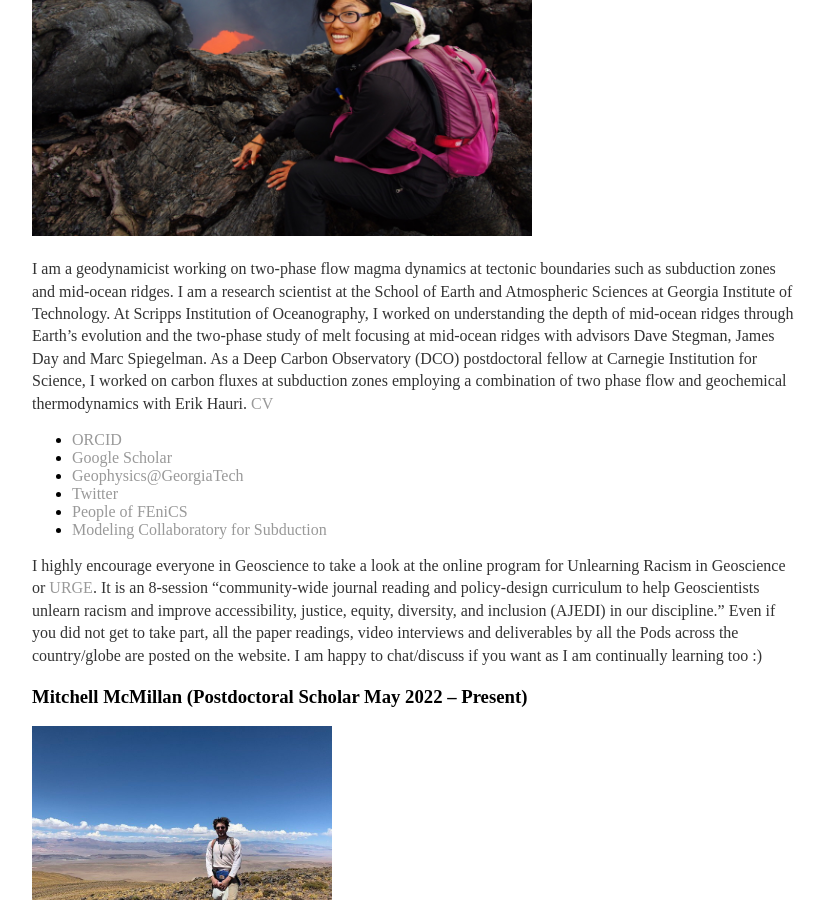
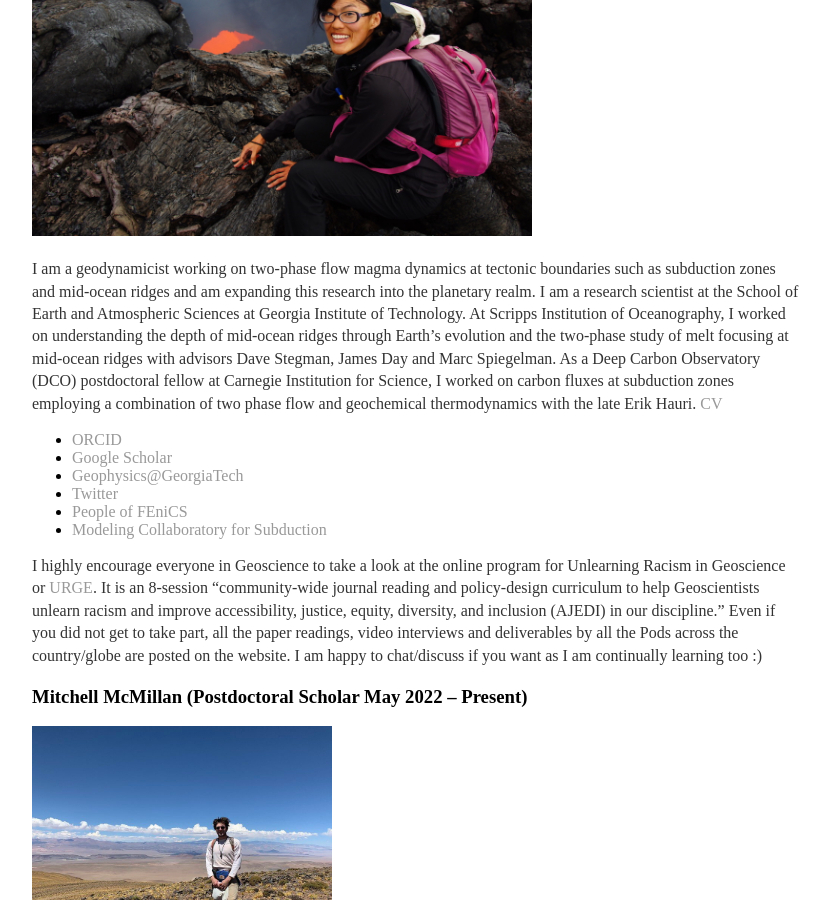
Before and after one commit to joycesim/joycesim.github.io, a Jekyll site: the page built from group/index.md, in a window 1280 px wide and 900 px high, scrolled down 363 px. Shown: the whole window, without its empty margins (224-1054 px from the left). Built offline with Jekyll 4.4.1, drawn with Linux system fonts in a browser that asks for light colours.

Commit message:
Update index.md

```diff
--- a/group/index.md
+++ b/group/index.md
@@ -7,7 +7,7 @@
 ### Dr Shi Joyce Sim (PI, She/her)
 <img src="/image/Profile3.JPG" alt="Kamchatka 2013" title="Kamchatka 2013." width="500" />
 
-I am a geodynamicist working on two-phase flow magma dynamics at tectonic boundaries such as subduction zones and mid-ocean ridges. I am a research scientist at the School of Earth and Atmospheric Sciences at Georgia Institute of Technology. At Scripps Institution of Oceanography, I worked on understanding the depth of mid-ocean ridges through Earth's evolution and the two-phase study of melt focusing at mid-ocean ridges with advisors Dave Stegman, James Day and Marc Spiegelman. As a Deep Carbon Observatory (DCO) postdoctoral fellow at Carnegie Institution for Science, I worked on carbon fluxes at subduction zones employing a combination of two phase flow and geochemical thermodynamics with Erik Hauri. [CV](https://joycesim.github.io/cv/)
+I am a geodynamicist working on two-phase flow magma dynamics at tectonic boundaries such as subduction zones and mid-ocean ridges and am expanding this research into the planetary realm. I am a research scientist at the School of Earth and Atmospheric Sciences at Georgia Institute of Technology. At Scripps Institution of Oceanography, I worked on understanding the depth of mid-ocean ridges through Earth's evolution and the two-phase study of melt focusing at mid-ocean ridges with advisors Dave Stegman, James Day and Marc Spiegelman. As a Deep Carbon Observatory (DCO) postdoctoral fellow at Carnegie Institution for Science, I worked on carbon fluxes at subduction zones employing a combination of two phase flow and geochemical thermodynamics with the late Erik Hauri. [CV](https://joycesim.github.io/cv/)
 
 * [ORCID](https://orcid.org/0000-0002-2469-1665)
 * [Google Scholar](https://scholar.google.com/citations?user=u2L2NLEAAAAJ&hl=en&authuser=1)
```
